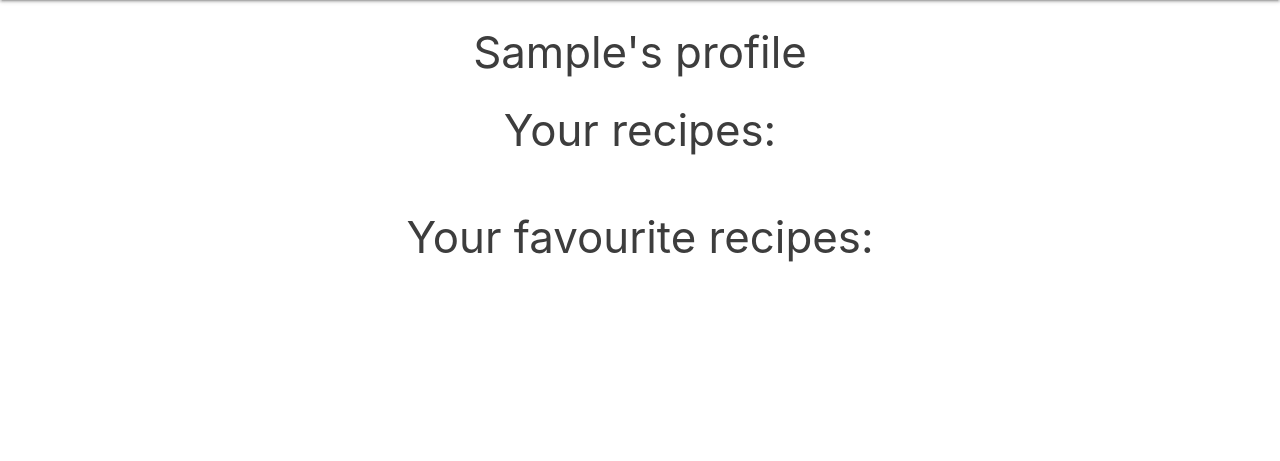
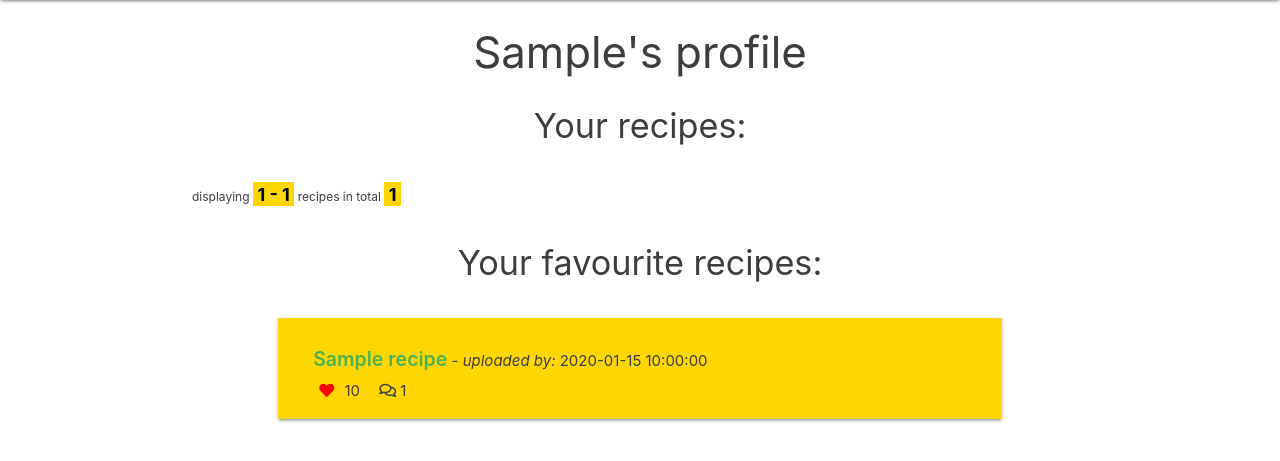
Before and after one commit to francesco-saponaro/recipe-cookbook, a Flask app: page /profile/1 in a window 1280 px wide. Shown: the part 64-525 px from the top of the page. Run offline with Flask 2, Linux system fonts and the light colour scheme; the visitor is signed in with stand-in values (Sample User, id 1); a database or web service that is not in the repository returns one stand-in record (values such as "Sample title"); some libraries are stand-ins or nearby versions.

Commit message:
Modify pagination feature and add to all relevant pages

```diff
--- a/app.py
+++ b/app.py
@@ -2,6 +2,7 @@ import os
 from flask import (
     Flask, flash, render_template, redirect, request, session, url_for)
 from flask_pymongo import PyMongo, pymongo
+from flask_paginate import Pagination
 from bson.objectid import ObjectId
 from werkzeug.security import generate_password_hash, check_password_hash
 if os.path.exists("env.py"):
@@ -19,21 +20,15 @@ mongo = PyMongo(app)
 @app.route("/")
 @app.route("/get_recipes")
 def get_recipes():
-    offset = 0
-    limit = 5
-
-    if "limit" in request.args:
-        limit = int(request.args.get("limit"))
-        offset = int(request.args.get("offset"))
-
-    total_recipes = mongo.db.recipes.count()
-    starting_id = mongo.db.recipes.find()
-    last_id = starting_id[offset]['_id']
-
-    recipes = mongo.db.recipes.find({'_id' : {'$gte' : last_id}}).limit(limit)
-
-    next_url = '/get_recipes?limit=' + str(limit) + '&offset=' + str(offset + limit)
-    prev_url = '/get_recipes?limit=' + str(limit) + '&offset=' + str(offset - limit)
+    page = request.args.get('page', 1, type=int)
+    recipes = mongo.db.recipes.find().sort('user_likes', -1)
+    pagination = Pagination(page=page, total=recipes.count(),
+                            record_name='recipes')
+    def paginate_list(query, page_number, per_page):
+        array = [item for item in query]
+        paginated_array = array[((page_number*per_page)-per_page):(page_number*per_page)]
+        return paginated_array
+    recipe_page = paginate_list(recipes, page, 10)
 
     meal_types = mongo.db.meal_types.find()
     difficulties = mongo.db.difficulties.find()
@@ -47,10 +42,10 @@ def get_recipes():
         session_user = mongo.db.users.find_one({"username": session["user_session"]})
         session_user_id = str(session_user["_id"])
 
-        return render_template("index.html", recipes=recipes, next_url=next_url, prev_url=prev_url, offset=offset, total_recipes=total_recipes, starting_id=starting_id, meal_types=meal_types, difficulties=difficulties, prep_times=prep_times,calories=calories, dietary_requirements=dietary_requirements, allergens=allergens,
+        return render_template("index.html", recipe_page=recipe_page, pagination=pagination, meal_types=meal_types, difficulties=difficulties, prep_times=prep_times, calories=calories, dietary_requirements=dietary_requirements, allergens=allergens,
         countries=countries, session_user_id=session_user_id)
     else:
-        return render_template("index.html", recipes=recipes, next_url=next_url, prev_url=prev_url, offset=offset, total_recipes=total_recipes, starting_id=starting_id, meal_types=meal_types, difficulties=difficulties, prep_times=prep_times,calories=calories, dietary_requirements=dietary_requirements, allergens=allergens,
+        return render_template("index.html", recipe_page=recipe_page, pagination=pagination, meal_types=meal_types, difficulties=difficulties, prep_times=prep_times, calories=calories, dietary_requirements=dietary_requirements, allergens=allergens,
         countries=countries)
 
 
@@ -70,7 +65,6 @@ def filter_search():
 
 @app.route("/filter_results", methods=['GET','POST'])
 def filter_results():
-
     recipe = {
         "meal_type": request.form.get("meal_types"),
         "difficulty": request.form.get("difficulties"),
@@ -103,13 +97,23 @@ def filter_results():
     else:
         recipes = {}
 
+    page = request.args.get('page', 1, type=int)
+    recipes = mongo.db.recipes.find(final_results).sort('user_likes', -1)
+    pagination = Pagination(page=page, total=recipes.count(),
+                            record_name='recipes')
+    def paginate_list(query, page_number, per_page):
+        array = [item for item in query]
+        paginated_array = array[((page_number*per_page)-per_page):(page_number*per_page)]
+        return paginated_array
+    recipe_page = paginate_list(recipes, page, 10)
+
     if "user_session" in session:
         session_user = mongo.db.users.find_one({"username": session["user_session"]})
         session_user_id = str(session_user["_id"])
 
-        return render_template("filter_results.html", recipes=recipes, final_results=final_results, session_user_id=session_user_id)
+        return render_template("filter_results.html", recipe_page=recipe_page, pagination=pagination, final_results=final_results,session_user_id=session_user_id)
     else:
-        return render_template("filter_results.html", recipes=recipes, final_results=final_results)
+        return render_template("filter_results.html", recipe_page=recipe_page, pagination=pagination, final_results=final_results)
 
 
 
@@ -122,21 +126,31 @@ def query_search():
         starting_id = mongo.db.recipes.find({"$text": {"$search": query}})
         recipe = mongo.db.recipes.find({'ingredient' : {'$elemMatch' : {'ingredient_name': query}}})
         if starting_id.count() > 0:
-            recipes = list(mongo.db.recipes.find({"$text": {"$search": query}}))
+            recipes = mongo.db.recipes.find({"$text": {"$search": query}}).sort('user_likes', -1)
         elif recipe.count() > 0:
-            recipes = list(mongo.db.recipes.find({'ingredient' : {'$elemMatch' : {'ingredient_name': query}}}))
+            recipes = mongo.db.recipes.find({'ingredient' : {'$elemMatch' : {'ingredient_name': query}}}).sort('user_likes', -1)
             # Alternative syntax
             # recipes = list(mongo.db.recipes.find({'ingredient.ingredient_name': query}))
         else:
-            recipes = []
+            flash(f'No results found for "{query}"')
+            return redirect(url_for("get_recipes"))
+
+    page = request.args.get('page', 1, type=int)
+    pagination = Pagination(page=page, total=recipes.count(),
+                            record_name='recipes')
+    def paginate_list(query, page_number, per_page):
+        array = [item for item in query]
+        paginated_array = array[((page_number*per_page)-per_page):(page_number*per_page)]
+        return paginated_array
+    recipe_page = paginate_list(recipes, page, 10)
 
     if "user_session" in session:
         session_user = mongo.db.users.find_one({"username": session["user_session"]})
         session_user_id = str(session_user["_id"])
 
-        return render_template("query_search.html", recipes=recipes, query=query, session_user_id=session_user_id)
+        return render_template("query_search.html", recipe_page=recipe_page, pagination=pagination, recipes=recipes, query=query, session_user_id=session_user_id)
     else:
-        return render_template("query_search.html", recipes=recipes, query=query)
+        return render_template("query_search.html", recipe_page=recipe_page, pagination=pagination, recipes=recipes, query=query)
 
 
 
@@ -158,88 +172,142 @@ def by_country():
 @app.route("/starters")
 def starters():
     meal_types = mongo.db.meal_types.find()
-    recipes = list(mongo.db.recipes.find())
+
+    page = request.args.get('page', 1, type=int)
+    recipes = mongo.db.recipes.find({"meal_type": "Starter"}).sort('user_likes', -1)
+    pagination = Pagination(page=page, total=recipes.count(),
+                            record_name='recipes')
+    def paginate_list(query, page_number, per_page):
+        array = [item for item in query]
+        paginated_array = array[((page_number*per_page)-per_page):(page_number*per_page)]
+        return paginated_array
+    recipe_page = paginate_list(recipes, page, 10)
 
     if "user_session" in session:
         session_user = mongo.db.users.find_one({"username": session["user_session"]})
         session_user_id = str(session_user["_id"])
 
-        return render_template("starters.html", recipes=recipes, meal_types=meal_types, session_user_id=session_user_id)
+        return render_template("starters.html", recipe_page=recipe_page, pagination=pagination, meal_types=meal_types, session_user_id=session_user_id)
     else:
-        return render_template("starters.html", recipes=recipes, meal_types=meal_types)
+        return render_template("starters.html", recipe_page=recipe_page, pagination=pagination, meal_types=meal_types)
 
 
 @app.route("/lunch")
 def lunch():
     meal_types = mongo.db.meal_types.find()
-    recipes = list(mongo.db.recipes.find())
+
+    page = request.args.get('page', 1, type=int)
+    recipes = mongo.db.recipes.find({"meal_type": "Lunch"}).sort('user_likes', -1)
+    pagination = Pagination(page=page, total=recipes.count(),
+                            record_name='recipes')
+    def paginate_list(query, page_number, per_page):
+        array = [item for item in query]
+        paginated_array = array[((page_number*per_page)-per_page):(page_number*per_page)]
+        return paginated_array
+    recipe_page = paginate_list(recipes, page, 10)
 
     if "user_session" in session:
         session_user = mongo.db.users.find_one({"username": session["user_session"]})
         session_user_id = str(session_user["_id"])
 
-        return render_template("lunch.html", recipes=recipes, meal_types=meal_types, session_user_id=session_user_id)
+        return render_template("lunch.html", recipe_page=recipe_page, pagination=pagination, meal_types=meal_types, session_user_id=session_user_id)
     else:
-        return render_template("lunch.html", recipes=recipes, meal_types=meal_types)
+        return render_template("lunch.html", recipe_page=recipe_page, pagination=pagination, meal_types=meal_types)
 
 
 
 @app.route("/brunch")
 def brunch():
     meal_types = mongo.db.meal_types.find()
-    recipes = list(mongo.db.recipes.find())
+
+    page = request.args.get('page', 1, type=int)
+    recipes = mongo.db.recipes.find({"meal_type": "Brunch"}).sort('user_likes', -1)
+    pagination = Pagination(page=page, total=recipes.count(),
+                            record_name='recipes')
+    def paginate_list(query, page_number, per_page):
+        array = [item for item in query]
+        paginated_array = array[((page_number*per_page)-per_page):(page_number*per_page)]
+        return paginated_array
+    recipe_page = paginate_list(recipes, page, 10)
 
     if "user_session" in session:
         session_user = mongo.db.users.find_one({"username": session["user_session"]})
         session_user_id = str(session_user["_id"])
 
-        return render_template("brunch.html", recipes=recipes, meal_types=meal_types, session_user_id=session_user_id)
+        return render_template("brunch.html", recipe_page=recipe_page, pagination=pagination, meal_types=meal_types, session_user_id=session_user_id)
     else:
-        return render_template("brunch.html", recipes=recipes, meal_types=meal_types)
+        return render_template("brunch.html", recipe_page=recipe_page, pagination=pagination, meal_types=meal_types)
 
 
 
 @app.route("/dinner")
 def dinner():
     meal_types = mongo.db.meal_types.find()
-    recipes = list(mongo.db.recipes.find())
+
+    page = request.args.get('page', 1, type=int)
+    recipes = mongo.db.recipes.find({"meal_type": "Dinner"}).sort('user_likes', -1)
+    pagination = Pagination(page=page, total=recipes.count(),
+                            record_name='recipes')
+    def paginate_list(query, page_number, per_page):
+        array = [item for item in query]
+        paginated_array = array[((page_number*per_page)-per_page):(page_number*per_page)]
+        return paginated_array
+    recipe_page = paginate_list(recipes, page, 10)
 
     if "user_session" in session:
         session_user = mongo.db.users.find_one({"username": session["user_session"]})
         session_user_id = str(session_user["_id"])
 
-        return render_template("dinner.html", recipes=recipes, meal_types=meal_types, session_user_id=session_user_id)
+        return render_template("dinner.html", recipe_page=recipe_page, pagination=pagination, meal_types=meal_types, session_user_id=session_user_id)
     else:
-        return render_template("dinner.html", recipes=recipes, meal_types=meal_types)
+        return render_template("dinner.html", recipe_page=recipe_page, pagination=pagination, meal_types=meal_types)
 
 
 
 @app.route("/desserts")
 def desserts():
     meal_types = mongo.db.meal_types.find()
-    recipes = list(mongo.db.recipes.find())
+
+    page = request.args.get('page', 1, type=int)
+    recipes = mongo.db.recipes.find({"meal_type": "Dessert"}).sort('user_likes', -1)
+    pagination = Pagination(page=page, total=recipes.count(),
+                            record_name='recipes')
+    def paginate_list(query, page_number, per_page):
+        array = [item for item in query]
+        paginated_array = array[((page_number*per_page)-per_page):(page_number*per_page)]
+        return paginated_array
+    recipe_page = paginate_list(recipes, page, 10)
 
     if "user_session" in session:
         session_user = mongo.db.users.find_one({"username": session["user_session"]})
         session_user_id = str(session_user["_id"])
 
-        return render_template("desserts.html", recipes=recipes, meal_types=meal_types, session_user_id=session_user_id)
+        return render_template("desserts.html", recipe_page=recipe_page, pagination=pagination, meal_types=meal_types, session_user_id=session_user_id)
     else:
-        return render_template("desserts.html", recipes=recipes, meal_types=meal_types)
+        return render_template("desserts.html", recipe_page=recipe_page, pagination=pagination, meal_types=meal_types)
 
 
 
 @app.route("/vegan")
 def vegan():
-    recipes = list(mongo.db.recipes.find())
+
+    page = request.args.get('page', 1, type=int)
+    recipes = mongo.db.recipes.find({"dietary_requirement": "Vegan"})
+    pagination = Pagination(page=page, total=recipes.count(),
+                            record_name='recipes')
+    def paginate_list(query, page_number, per_page):
+        array = [item for item in query]
+        paginated_array = array[((page_number*per_page)-per_page):(page_number*per_page)]
+        return paginated_array
+    recipe_page = paginate_list(recipes, page, 10)
 
     if "user_session" in session:
         session_user = mongo.db.users.find_one({"username": session["user_session"]})
         session_user_id = str(session_user["_id"])
 
-        return render_template("vegan.html", recipes=recipes, session_user_id=session_user_id)
+        return render_template("vegan.html", recipe_page=recipe_page, pagination=pagination, session_user_id=session_user_id)
     else:
-        return render_template("vegan.html", recipes=recipes)
+        return render_template("vegan.html", recipe_page=recipe_page, pagination=pagination)
 
 
 
@@ -303,35 +371,24 @@ def login():
 def profile(username):
     # Grab the session user's username from mongoDB, this will be the argument for our function and therefore our URL, we will use it to welcome the user to the application
     username = mongo.db.users.find_one({"username": session["user_session"]})["username"]
-    # Grab the recipes from mongodb "recipes" collection to populate the page
-    recipe = mongo.db.recipes
-    total_recipes = mongo.db.recipes.count()
 
-    offset = 0
-    limit = 5
+    page = request.args.get('page', 1, type=int)
+    recipes = mongo.db.recipes.find({"created_by": session["user_session"]}).sort('user_likes', -1)
+    pagination = Pagination(page=page, total=recipes.count(),
+                            record_name='recipes')
+    def paginate_list(query, page_number, per_page):
+        array = [item for item in query]
+        paginated_array = array[((page_number*per_page)-per_page):(page_number*per_page)]
+        return paginated_array
+    recipe_page = paginate_list(recipes, page, 10)
 
-    if "limit" in request.args:
-        limit = int(request.args.get("limit"))
-        offset = int(request.args.get("offset"))
-
-    starting_id = recipe.find()
-    last_id = starting_id[offset]['_id']
-
-    recipes = recipe.find({'_id' : {'$gte' : last_id}}).limit(limit)
-    user_recipes = list(mongo.db.recipes.find({"created_by": session["user_session"]}))
-
-
-    next_url = '/profile/<username>?limit=' + str(limit) + '&offset=' + str(offset + limit)
-    prev_url = '/profile/<username>?limit=' + str(limit) + '&offset=' + str(offset - limit)
-
-
-    all_recipes = mongo.db.recipes.find()
     session_user = mongo.db.users.find_one({"username": session["user_session"]})
     session_user_id = str(session_user["_id"])
+    liked_recipes = mongo.db.recipes.find({"user_like": session_user_id}).sort('user_likes', -1)
 
     # Defensive programming
     if session["user_session"]:
-        return render_template("profile.html", username=username, recipes=recipes, user_recipes=user_recipes, next_url=next_url, prev_url=prev_url, offset=offset, total_recipes=total_recipes, all_recipes=all_recipes, session_user_id=session_user_id)
+        return render_template("profile.html", username=username, recipe_page=recipe_page, pagination=pagination, liked_recipes=liked_recipes, session_user_id=session_user_id)
 
     # If not logged in redirect to log in page
     return redirect(url_for("login"))
--- a/static/css/style.css
+++ b/static/css/style.css
@@ -259,3 +259,23 @@ h3 span {
     margin-left: 40px;
     margin-bottom: 15px;
 }
+
+.pagination-page-info {
+    padding: .6em;
+    padding-left: 0;
+    width: 40em;
+    margin: .5em;
+    margin-left: 0;
+    font-size: 12px;
+}
+.pagination-page-info b {
+    color: black;
+    background: #ffd600;
+    padding-left: 2px;
+    padding: .1em .25em;
+    font-size: 150%;
+}
+
+.pagination li.active {
+    background-color: #ffd600;
+}
--- a/templates/profile.html
+++ b/templates/profile.html
@@ -2,11 +2,15 @@
 {% block content %}
 
     <h3 class="center-align">{{ username|capitalize }}'s profile</h3>
-    <h3 class="custom-margin center-align">Your recipes:</h3>
+    <h4 class="custom-margin center-align">Your recipes:</h4>
 
     <!--User's recipe panels-->
-    {% if user_recipes|length > 0 %}
-        {% for recipe in recipes %}
+
+    {{ pagination.info }}
+    {{ pagination.links }}
+
+    {% if recipe_page|length > 0 %}
+        {% for recipe in recipe_page %}
             <!--Display recipes if created by the user-->
             {% if session.user_session|lower == recipe.created_by|lower %}
                 <div class="row">
@@ -70,24 +74,14 @@
             {% endif %}
         {% endfor %}
 
-        <div class="row">
-            <div class="col s12">
-            {% if offset > 0 %}
-                <a href="{{ prev_url }}" class="prev-next-btn waves-effect waves-light btn-large yellow accent-4">prev</a>
-            {% endif %}
-            {% if (offset + 5) < total_recipes %}
-                <a href="{{ next_url }}" class="prev-next-btn waves-effect waves-light btn-large yellow accent-4 right-float">next</a>
-            {% endif %}
-            </div>
-        </div>
-
     {% else %}
         <h3 class="red-text text-darken-4 center-align">No Recipes Uploaded Yet</h3>
     {% endif %}
 
-    <h3 class="custom-margin center-align">Your favourite recipes:</h3>
-    {% for recipe in all_recipes %}
-        {% if session_user_id in recipe.user_like %}
+
+    <h4 class="custom-margin center-align">Your favourite recipes:</h4>
+
+    {% for recipe in liked_recipes %}
         <div class="row">
             <div class="col s12 m10 offset-m1">
                 <div class="card-panel recipe-panel yellow accent-4">
@@ -138,7 +132,6 @@
                 </div>
             </div>
         </div>
-        {% endif %}
     {% endfor %}
 
 {% endblock %}
```
Also changed, not shown: templates/brunch.html (+7 -4 lines), templates/desserts.html (+7 -4 lines), templates/dinner.html (+7 -4 lines), templates/filter_results.html (+9 -8 lines), templates/index.html (+5 -12 lines), templates/lunch.html (+7 -4 lines), templates/query_search.html (+6 -15 lines), templates/starters.html (+7 -4 lines), templates/vegan.html (+7 -4 lines). Lines whose indentation alone changed are shown as unchanged.
